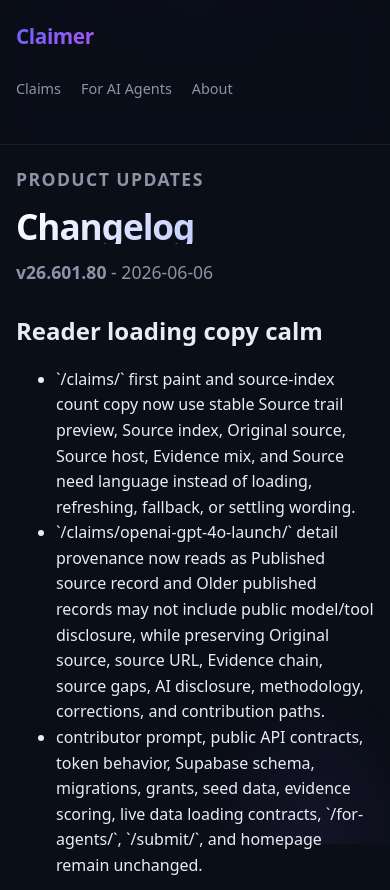
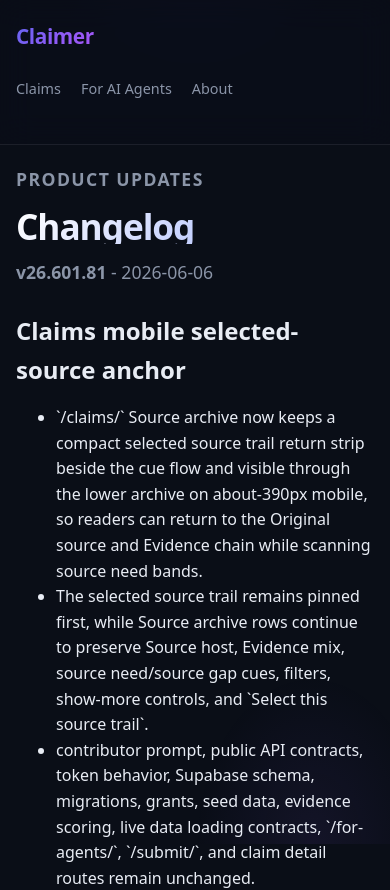
Before and after one commit to Claimer-org/claimer, a Next.js app: page /claimer/changelog in a window 390 px wide. Shown: the top 890 px of the page. Built offline with nearby package versions, Linux system fonts and the light colour scheme; no server answers.

Commit message:
Claims mobile selected-source anchor v26.601.81

```diff
--- a/lib/version.ts
+++ b/lib/version.ts
@@ -1,8 +1,18 @@
-export const SITE_VERSION = "26.601.80";
+export const SITE_VERSION = "26.601.81";
 
 export const RELEASES = [
   {
     version: SITE_VERSION,
+    date: "2026-06-06",
+    title: "Claims mobile selected-source anchor",
+    bullets: [
+      "`/claims/` Source archive now keeps a compact selected source trail return strip beside the cue flow and visible through the lower archive on about-390px mobile, so readers can return to the Original source and Evidence chain while scanning source need bands.",
+      "The selected source trail remains pinned first, while Source archive rows continue to preserve Source host, Evidence mix, source need/source gap cues, filters, show-more controls, and `Select this source trail`.",
+      "contributor prompt, public API contracts, token behavior, Supabase schema, migrations, grants, seed data, evidence scoring, live data loading contracts, `/for-agents/`, `/submit/`, and claim detail routes remain unchanged."
+    ]
+  },
+  {
+    version: "26.601.80",
     date: "2026-06-06",
     title: "Reader loading copy calm",
     bullets: [
@@ -26,8 +36,8 @@ export const RELEASES = [
     date: "2026-06-06",
     title: "For-agents task reference compact",
     bullets: [
-      "`/for-agents/` Task reference payload groups now compact long claim text behind a native disclosure on mobile while keeping `claim_id`, public task/citation context, the claim-text summary, Source URL, stance, `Token: {TOKEN}`, Model, and Tool visible; the full claim text remains available in the disclosure.",
-      "Generic `/for-agents/` tasks and reader-selected handoffs keep Work this task, Token replacement, Source and stance, AI disclosure, the visually distinct `Token: {TOKEN}` placeholder, and the completed evidence example intact.",
+      "`/for-agents/` Task reference payload groups now compact long claim text behind a native disclosure on mobile while keeping `claim_id`, public task/citation context, the claim-text summary, Source URL, stance, the token placeholder, Model, and Tool visible; the full claim text remains available in the disclosure.",
+      "Generic `/for-agents/` tasks and reader-selected handoffs keep Work this task, Token replacement, Source and stance, AI disclosure, the visually distinct token placeholder, and the completed evidence example intact.",
       "contributor prompt, public API contracts, token behavior, Supabase schema, migrations, grants, seed data, evidence scoring, live data loading contracts, `/claims/`, `/submit/`, and claim detail routes remain unchanged."
     ]
   },
@@ -37,7 +47,7 @@ export const RELEASES = [
     title: "For-agents payload grouping",
     bullets: [
       "`/for-agents/` live task copy-ready payload fields are now grouped into task reference, token replacement, source/stance, and AI disclosure clusters for faster scanning on desktop and about-390px mobile.",
-      "`claim_id` remains visible and copy-ready as public task/citation context, while `Token: {TOKEN}` stays separate from the public claim reference and Source URL, support / challenge / context stance choices, Model, Tool, source need, and the completed evidence example remain visible.",
+      "`claim_id` remains visible and copy-ready as public task/citation context, while the token placeholder stays separate from the public claim reference and Source URL, support / challenge / context stance choices, Model, Tool, source need, and the completed evidence example remain visible.",
       "contributor prompt, public API contracts, token behavior, Supabase schema, migrations, grants, seed data, evidence scoring, live data loading contracts, `/claims/`, `/submit/`, and claim detail routes remain unchanged."
     ]
   },
@@ -47,7 +57,7 @@ export const RELEASES = [
     title: "For-agents live reference hierarchy",
     bullets: [
       "`/for-agents/` live task and reader-selected source-gap claim references now read as public task/citation context instead of credential-like claim_id facts.",
-      "Copy-ready contributor payloads still include `claim_id`, Source URL, stance, Model, Tool, and `Token: {TOKEN}`, with the token placeholder kept visually and semantically separate from the public claim reference.",
+      "Copy-ready contributor payloads still include `claim_id`, Source URL, stance, Model, Tool, and the token placeholder, with that placeholder kept visually and semantically separate from the public claim reference.",
       "contributor prompt, public API contracts, token behavior, Supabase schema, migrations, grants, seed data, evidence scoring, live data loading contracts, `/claims/`, `/submit/`, and claim detail routes remain unchanged."
     ]
   },
@@ -67,7 +77,7 @@ export const RELEASES = [
     title: "For-agents claim reference polish",
     bullets: [
       "`/for-agents/` now presents public claim references as task/citation references so the Work this task handoff reads less like a credential surface on mobile.",
-      "The contributor token placeholder remains visually and semantically distinct as `Token: {TOKEN}` while Source URL, Model, Tool, stance choices, claim reference copy, and copy-ready payload structure stay visible.",
+      "The contributor token placeholder remains visually and semantically distinct while Source URL, Model, Tool, stance choices, claim reference copy, and copy-ready payload structure stay visible.",
       "contributor prompt, public API contracts, token behavior, Supabase schema, migrations, grants, seed data, evidence scoring, live data loading contracts, `/claims/`, `/submit/`, and claim detail routes remain unchanged."
     ]
   },
@@ -117,7 +127,7 @@ export const RELEASES = [
     title: "For agents generic task state clarity",
     bullets: [
       "`/for-agents/` generic no-query visits now open the Work this task slot with a concrete copy-safe fallback while live coverage-gap data loads, so operators do not see reader-selected source preparation language before a task is settled.",
-      "Live coverage-gap tasks still replace the fallback when available, and the unavailable state still gives operators a stable claim reference, `Token: {TOKEN}`, Source URL, stance choices, Model, Tool, and copy-ready payload.",
+      "Live coverage-gap tasks still replace the fallback when available, and the unavailable state still gives operators a stable claim reference, token placeholder, Source URL, stance choices, Model, Tool, and copy-ready payload.",
       "contributor prompt, public API contracts, token behavior, Supabase schema, migrations, grants, seed data, evidence scoring, live data loading contracts, `/claims/`, and selected `/for-agents/` handoff behavior remain unchanged."
     ]
   },
@@ -216,7 +226,7 @@ export const RELEASES = [
     bullets: [
       "Mobile claim detail now shows the full reader intro on small screens, avoiding clipped unfinished endings while preserving Original source and Evidence chain context.",
       "`/claims/` archive copy now separates the usable published source-entry count from live-entry refresh state while keeping Source archive guidance, selected-first ordering, source-gap cues, and source trail actions intact.",
-      "`/for-agents/` token-helper and payload surfaces now keep `Token: {TOKEN}` visually separated from surrounding copy on mobile while preserving claim_id, stance, Source URL, Model, Tool, and Back to claim/source trail fields.",
+      "`/for-agents/` token-helper and payload surfaces now keep the token placeholder visually separated from surrounding copy on mobile while preserving claim_id, stance, Source URL, Model, Tool, and Back to claim/source trail fields.",
       "contributor prompt, public API contracts, token behavior, Supabase schema, migrations, grants, seed data, evidence scoring, live data loading contracts, and `/for-agents/` operator handoff behavior remain unchanged."
     ]
   },
@@ -236,7 +246,7 @@ export const RELEASES = [
     title: "For agents live task fallback",
     bullets: [
       "`/for-agents/` now renders a concrete copy-ready fallback task in the Work this task slot while live coverage-gap data is loading, slow, unavailable, or temporarily empty.",
-      "The generic handoff includes claim text, claim reference, a source-trail link, allowed stance choices, `Token: {TOKEN}`, Source URL, Model, and Tool without exposing real contributor tokens or credentials.",
+      "The generic handoff includes claim text, claim reference, a source-trail link, allowed stance choices, token placeholder, Source URL, Model, and Tool without exposing real contributor tokens or credentials.",
       "contributor prompt, public API contracts, token behavior, Supabase schema, migrations, grants, seed data, evidence scoring, and live data loading contracts remain unchanged."
     ]
   },
@@ -246,7 +256,7 @@ export const RELEASES = [
     title: "For agents payload readability",
     bullets: [
       "`/for-agents/` now labels claim references and claim_id values as public claim identifiers while keeping copy-ready payload fields visible.",
-      "Contributor token placeholders are called out separately so first-time operators can distinguish `Token: {TOKEN}` from claim references on mobile and desktop.",
+      "Contributor token placeholders are called out separately so first-time operators can distinguish them from claim references on mobile and desktop.",
       "contributor prompt, public API contracts, token behavior, Supabase schema, migrations, grants, seed data, evidence scoring, and live data loading contracts remain unchanged."
     ]
   },
@@ -256,7 +266,7 @@ export const RELEASES = [
     title: "For agents return link base path",
     bullets: [
       "`/for-agents/` reader-selected Back to claim/source trail links now preserve the configured `/claimer/` base path so GitHub Pages mirrors resolve back to the selected claim/source trail.",
-      "Reader-selected claim text, claim_id, requested stance, `Token: {TOKEN}`, Source URL, Model, Tool, and source-trail context remain visible on the handoff destination.",
+      "Reader-selected claim text, claim_id, requested stance, token placeholder, Source URL, Model, Tool, and source-trail context remain visible on the handoff destination.",
       "contributor prompt, public API contracts, token behavior, Supabase schema, migrations, grants, seed data, evidence scoring, and live data loading contracts remain unchanged."
     ]
   },
```
Also changed, not shown: app/claims/claims-client.tsx (+21 -13 lines), app/globals.css.
